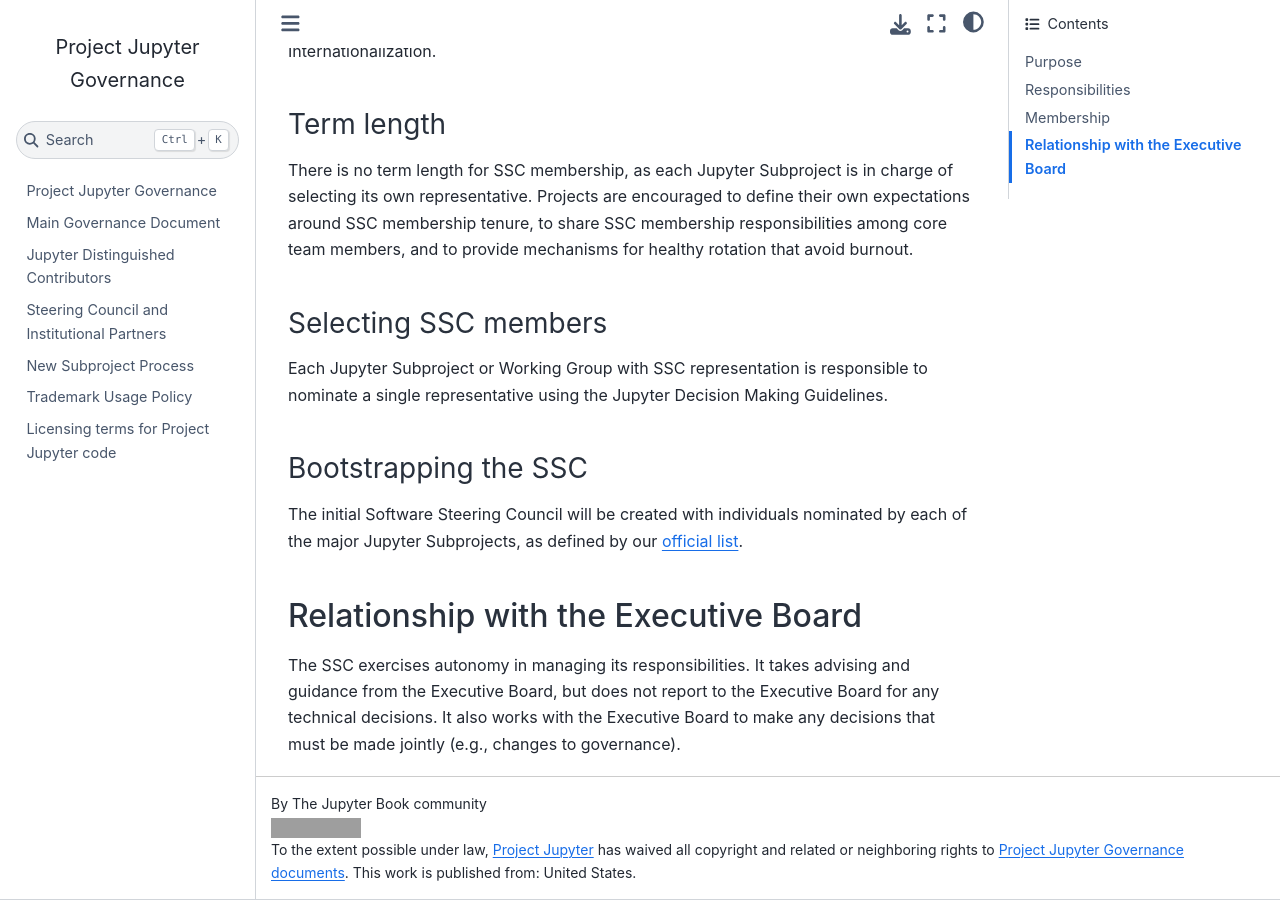
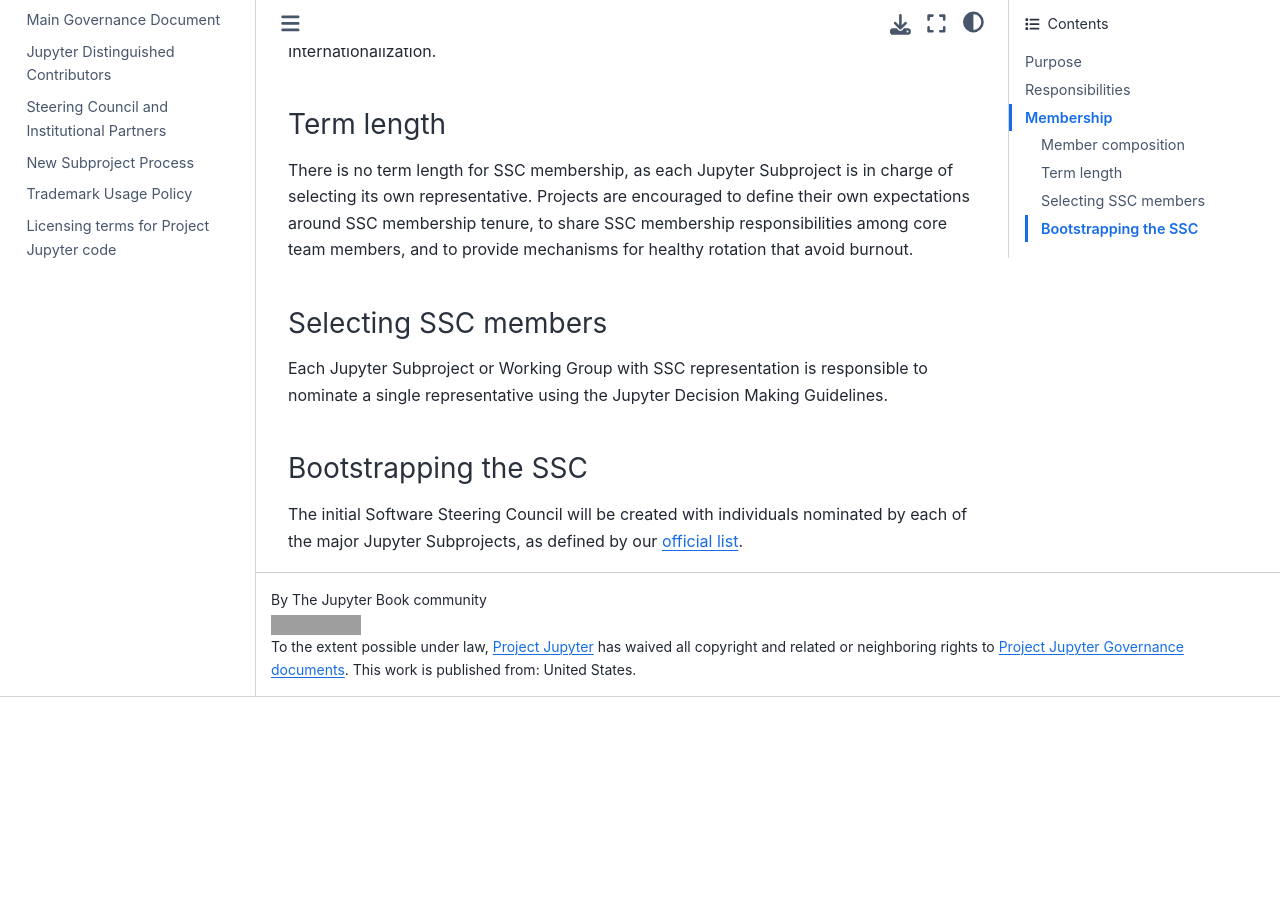
Before and after one commit to jupyter/governance, a Jupyter Book: the page built from software_steering_council.md, in a window 1280 px wide and 900 px high, scrolled down 1711 px. Built offline with Jupyter Book 1.0.4 settings and Sphinx 7.4.7 and the Sphinx Book theme 1.1.4, drawn with Linux system fonts in a browser that asks for light colours; pages that are not in the unit, such as notebooks, are missing from menus; after the commit the page ends 2408 px from its top, so only the background shows below that; grey boxes are pictures that could not be loaded.

Commit message:
Remove ambiguous final paragraph that contradicts initial pupose paragraph.

```diff
--- a/software_steering_council.md
+++ b/software_steering_council.md
@@ -46,7 +46,3 @@
 ### Bootstrapping the SSC
 
 The initial Software Steering Council will be created with individuals nominated by each of the major Jupyter Subprojects, as defined by our [official list](list_of_subprojects.md).
-
-## Relationship with the Executive Board
-
-The SSC exercises autonomy in managing its responsibilities. It takes advising and guidance from the Executive Board, but does not report to the Executive Board for any technical decisions. It also works with the Executive Board to make any decisions that must be made jointly (e.g., changes to governance).
```
